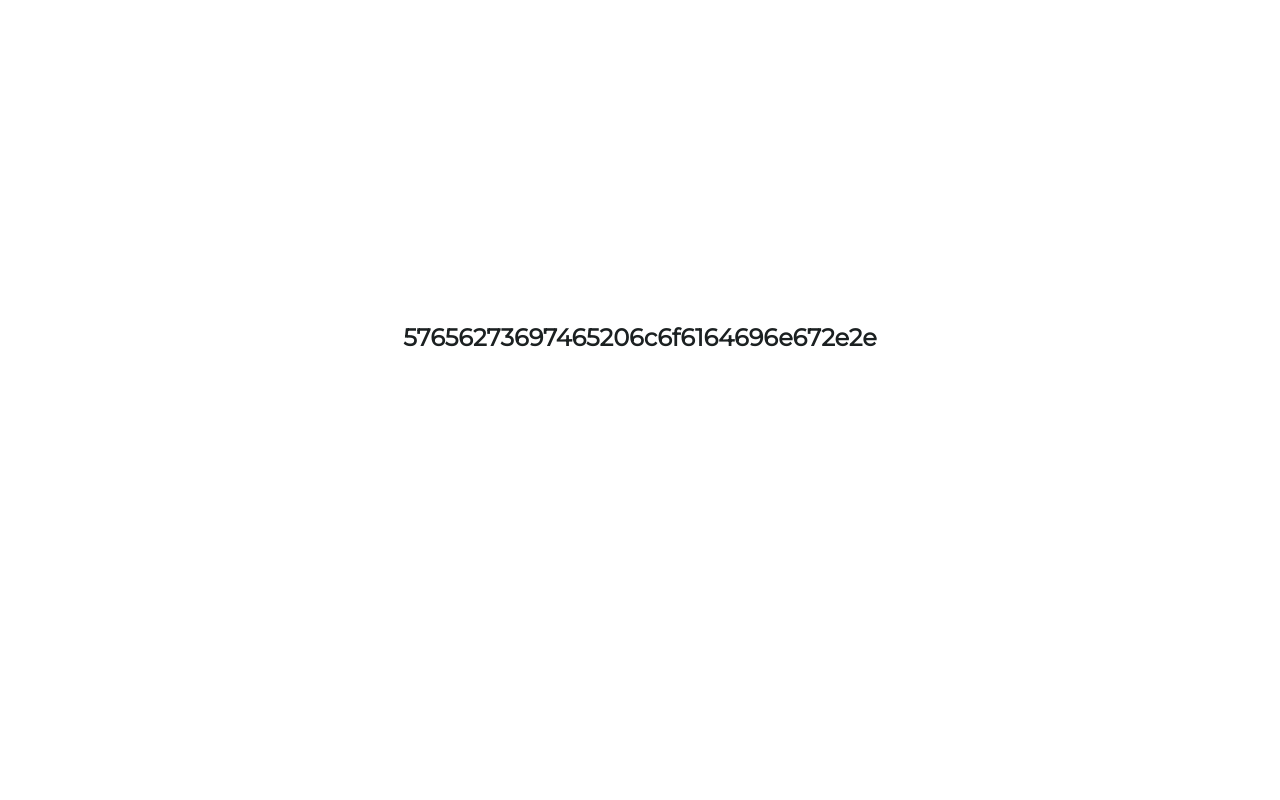
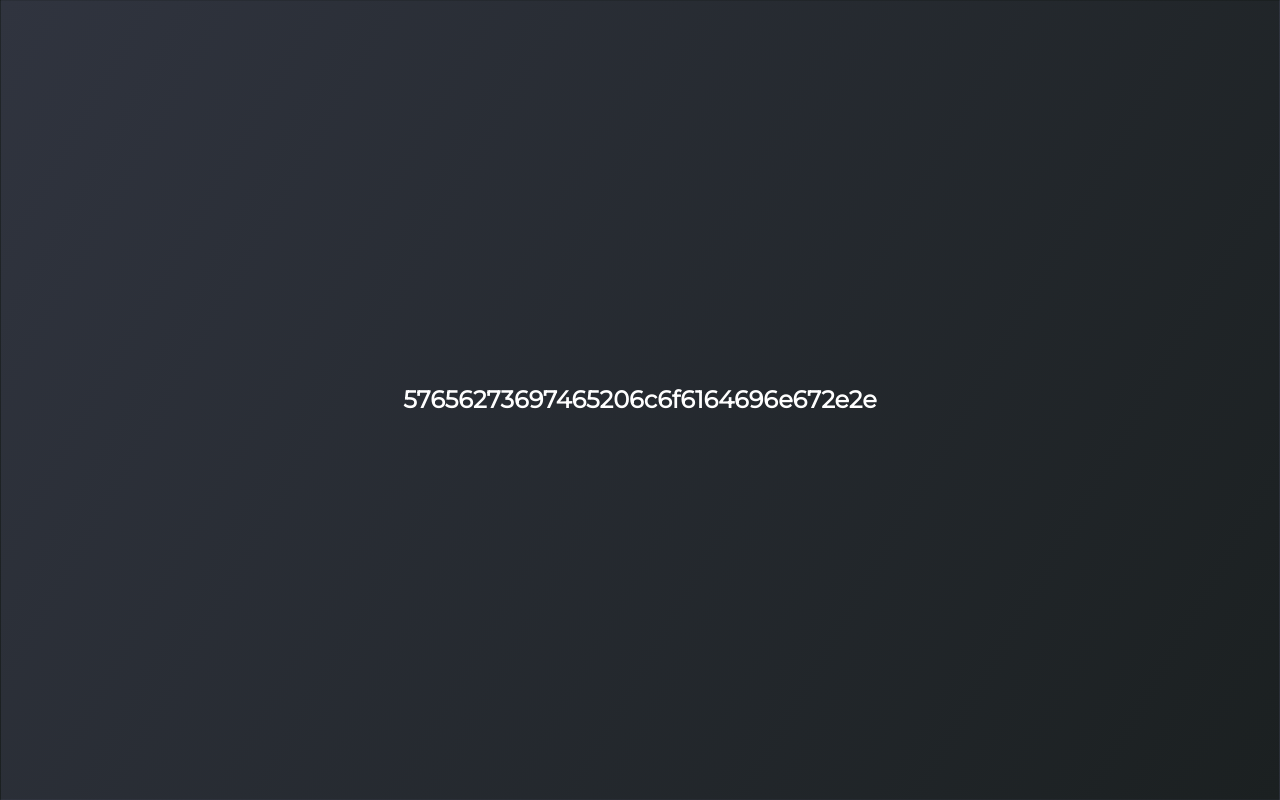
Before and after one commit to baileybarberscargill/Website-old-, a plain HTML site: page index.html in a window 1280 px wide. Drawn offline with Linux system fonts and the light colour scheme.

Commit message:
Updated visuals
Changed background colour.

```diff
--- a/index.html
+++ b/index.html
@@ -10,7 +10,9 @@
         <link rel="stylesheet" href="styles.css"/>
     </head>
 
-    <header>
-        <h1 style="text-align: center; padding: 24.25%">57656273697465206c6f6164696e672e2e</h1>
-    </header>
+    <body>
+        <section>
+        <h1 style="text-align: center">57656273697465206c6f6164696e672e2e</h1>
+        </section>
+    </body>
 </html>
--- a/styles.css
+++ b/styles.css
@@ -1,8 +1,29 @@
 @import url('https://fonts.googleapis.com/css2?family=Montserrat:display=swap');
+
+*{
+    margin: 0;
+    padding: 0;
+    box-sizing: border-box;
+}
+
+section{
+    background: rgb(27,32,33);
+    background: linear-gradient(300deg, rgba(27,32,33,1) 0%, rgba(48,52,63,1) 100%);
+    border: 1px solid transparent;
+    width: 100%;
+    height: 100vh;
+}
 
 h1 {
     font-family: "Montserrat", sans-serif;
     font-weight: 700;
     font-size: 24px;
-    color: #1B2021;
+    color: white;
+    left: 0;
+    line-height: 200px;
+    margin-top: -100px;
+    position: absolute;
+    text-align: center;
+    top: 50%;
+    width: 100%;
 }
```
